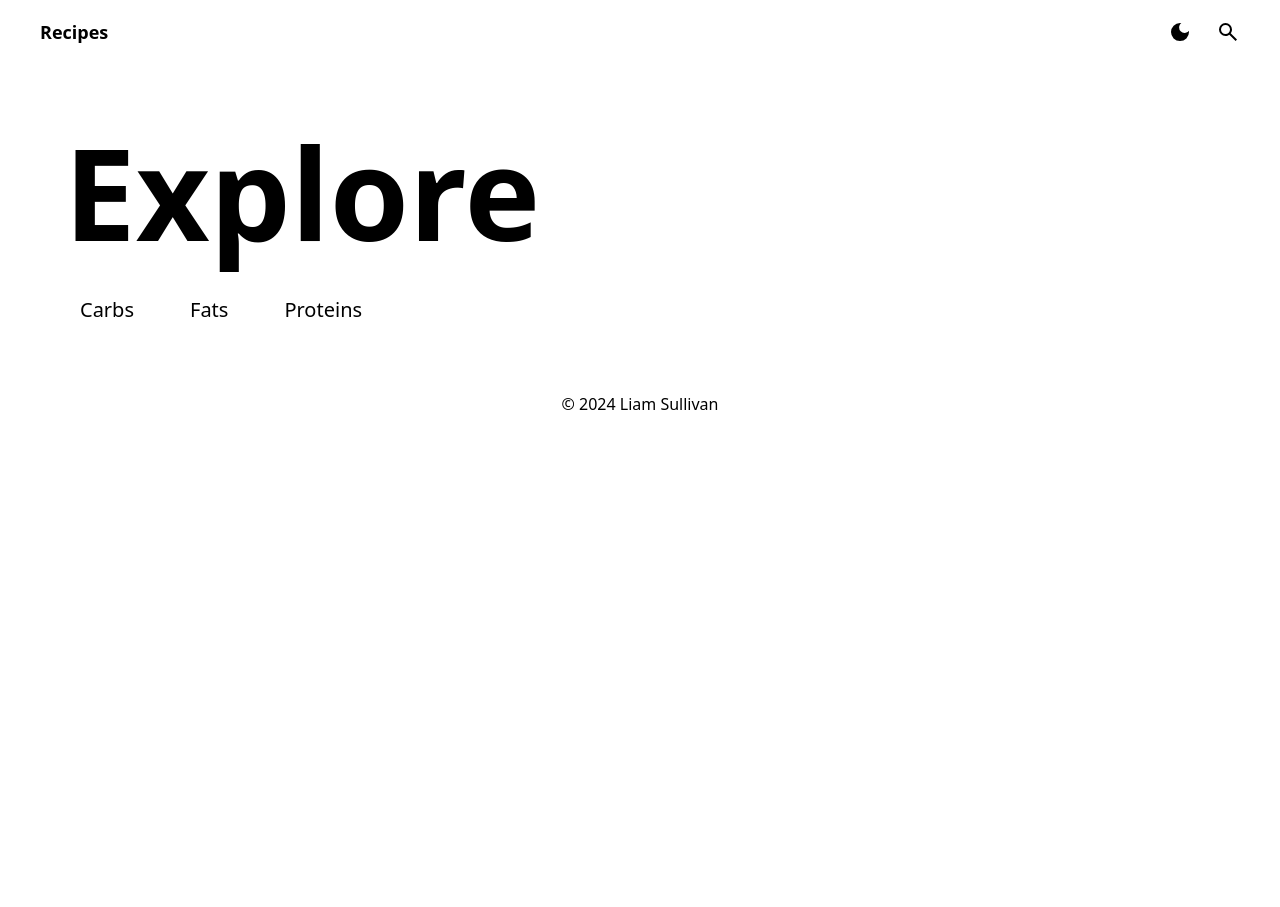
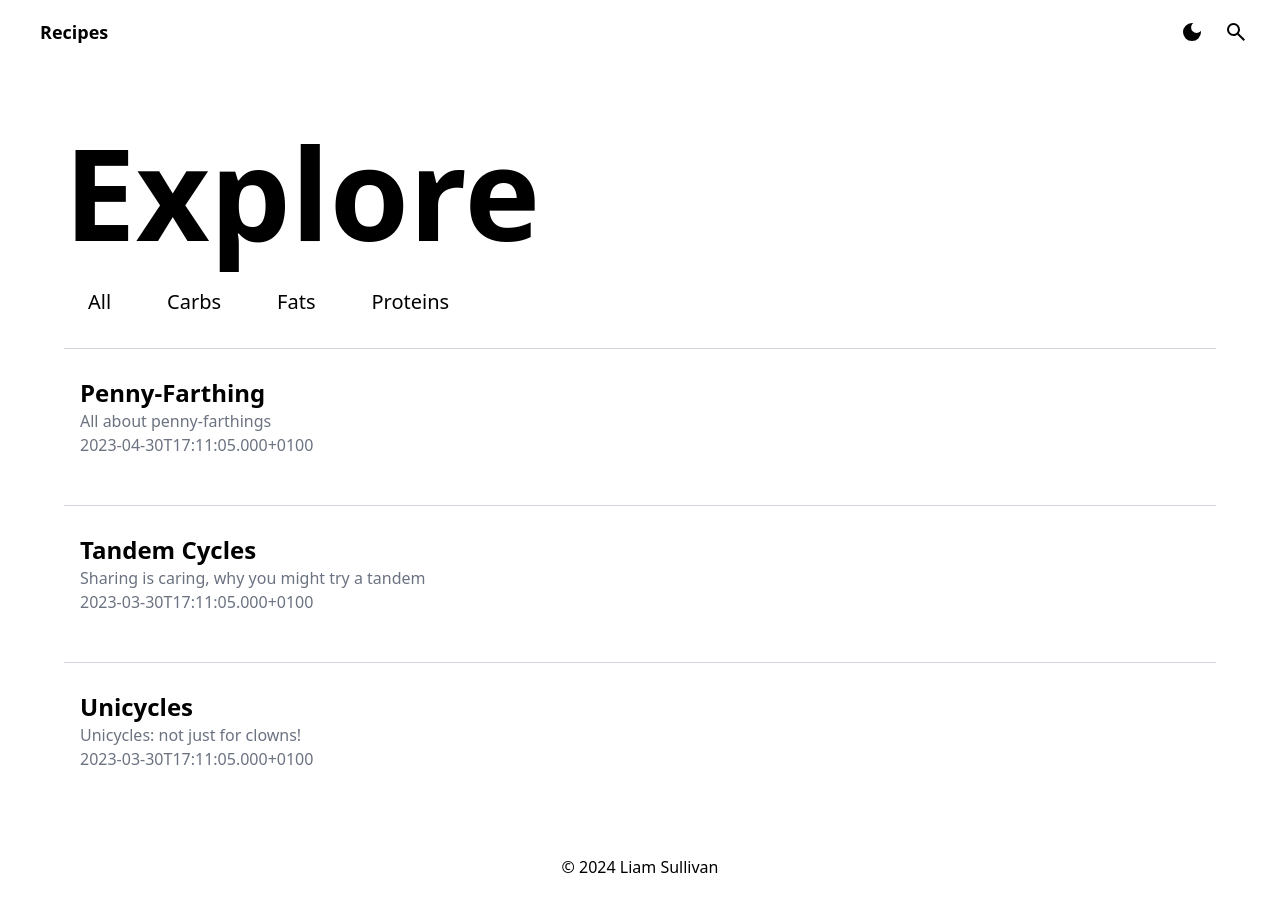
Before and after one commit to liambsulliva/recipe-website, an Astro site: page / in a window 1280 px wide. Before the commit the page ends 800 px from the top, so only its background shows below. Built offline with nearby package versions, Linux system fonts and the light colour scheme; Astro itself is replaced by a stand-in of ours.

Commit message:
list layout

```diff
--- /dev/null
+++ b/src/components/Button.astro
@@ -0,0 +1,7 @@
+---
+const { label } = Astro.props;
+---
+
+<a href="/" class=" text-xl font-light px-4 py-2 hover:bg-slate-100 rounded-md transition duration-100 ease-in-out">
+    {label}
+</a>
--- a/src/components/Header.astro
+++ b/src/components/Header.astro
@@ -1,14 +1,11 @@
 ---
 import { Icon } from 'astro-icon/components';
-import NavBtn from './NavBtn.astro';
 ---
-<header class='relative flex items-center h-12 p-8 font-bold'>
-	<a class='text-lg mr-auto m-2' href='/'>Recipes</a>
-	<div class="flex flex-row gap-4 items-center font-medium">
-		<div class="flex flex-row gap-6 m-2">
-			<Icon class="cursor-pointer" name="material-symbols:dark-mode" size={24} />
-			<Icon class="cursor-pointer" name="material-symbols:search" size={24} />
-			<Icon class="cursor-pointer md:hidden" name="material-symbols:menu-rounded" size={24} />
-		</div>
+<header class='relative flex justify-between items-center h-12 p-8 font-bold bg-white z-10'>
+	<a class='max-md:hidden text-lg mr-auto m-2' href='/'>Recipes</a>
+	<a class="md:hidden" href="/"><Icon name="material-symbols:dining-rounded" size={36} /></a>
+	<div class="flex flex-row gap-5 items-center font-medium">
+		<Icon class="cursor-pointer" name="material-symbols:dark-mode" size={24} />
+		<Icon class="cursor-pointer" name="material-symbols:search" size={24} />
 	</div>
 </header>
--- a/src/pages/index.astro
+++ b/src/pages/index.astro
@@ -1,7 +1,7 @@
 ---
 import Header from "../components/Header.astro";
 import Footer from "../components/Footer.astro";
-import NavBtn from "../components/NavBtn.astro";
+import NavBtn from "../components/Button.astro";
 import { getCollection } from "astro:content";
 
 const posts = (await getCollection("recipes")).sort(
@@ -21,13 +21,23 @@ const posts = (await getCollection("recipes")).sort(
 	<body>
 		<Header />
 		<div class="m-16 mb-8">
-			<h1 class="text-9xl font-bold mb-8">Explore</h1>
-			<div class="flex flex-row gap-6">
+			<h1 class="text-9xl max-md:text-7xl font-bold mb-4">Explore</h1>
+			<div class="flex flex-row gap-6 my-6 mx-2">
+				<NavBtn label="All"/>
 				<NavBtn label="Carbs"/>
 				<NavBtn label="Fats"/>
 				<NavBtn label="Proteins"/>
 			</div>
-
+			<div class="flex flex-col gap-6">
+				{posts.map((post) => (
+					<div class="border-t border-gray-300"></div>
+					<a href={`/${post.data}`} class="px-4 py-1 pb-6">
+						<h2 class="text-2xl font-bold">{post.data.title}</h2>
+						<p class="text-gray-500">{post.data.description}</p>
+						<p class="text-gray-500">{post.data.date}</p>
+					</a>
+				))}
+			</div>
 		</div>
 		<Footer />
 	</body>
```
Also changed, not shown: public/avocados.jpg (added), public/bananas.jpg (added), public/eggs.jpg (added).
